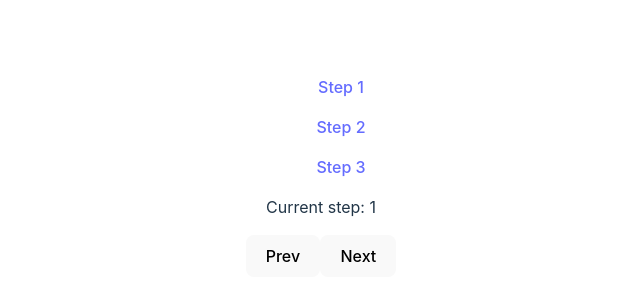
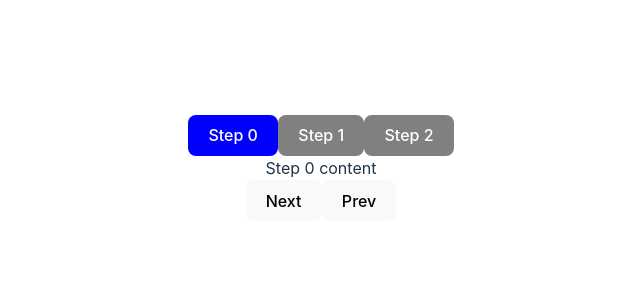
Before and after one commit to ritikrana4/headless-component, a React (Vite) app: page / in a window 1280 px wide. Shown: the part 232-532 px from the top of the page, without its empty margins (319-959 px from the left). Built offline with nearby package versions, Linux system fonts and the light colour scheme.

Commit message:
Stepper component added

```diff
--- a/src/App.tsx
+++ b/src/App.tsx
@@ -1,11 +1,14 @@
 import './App.css'
-import Stepper from './ui/stepper/component'
+import StepperComponent from './StepperComponent'
+import Stepper from './customstepper'
 
 function App() {
 
   return (
     <>
-      <Stepper/>
+      {/* <Stepper/> */}
+
+      <StepperComponent/>
     </>
   )
 }
--- /dev/null
+++ b/src/StepperComponent.jsx
@@ -0,0 +1,36 @@
+
+import {Stepper} from "./ui/stepper/component/Stepper";
+import {Step} from "./ui/stepper/component/Step";
+import { useState } from "react";
+
+
+const StepperComponent = ({}) => {
+  const [activeStep,setActiveStep] = useState(0);
+
+  const nextStep = () => {
+    if(activeStep<2){
+      setActiveStep(prev => prev + 1);
+    }
+  };
+
+  const prevStep = () => {
+    if(activeStep>0){
+      setActiveStep(prev => prev - 1);
+    }
+  };
+
+
+  return (
+    <>
+      <Stepper currentStep={activeStep} onStepClick={setActiveStep}  >
+        <Step  label="Step 0"> Step 0 content</Step>
+        <Step label="Step 1"> Step 1 content</Step>
+        <Step label="Step 2">Step 2 content</Step>
+      </Stepper>
+    <button onClick={nextStep}>Next</button>
+    <button onClick={prevStep}>Prev</button>
+    </>
+  );
+};
+
+export default StepperComponent;
--- /dev/null
+++ b/src/customstepper.jsx
@@ -0,0 +1,39 @@
+import React from "react";
+import { useStepper } from "./ui/stepper/base/useStepper";
+
+ const Stepper = () => {
+    const steps = React.useMemo(
+        () => [
+          { label: 'Step 1' },
+          { label: 'Step 2' },
+          { label: 'Step 3' },
+        ],
+        []
+    );
+
+    const { nextStep, prevStep, currentStep, stepperState, stepsProps } = useStepper({steps});
+    console.log(stepperState,stepsProps[0],"stepper")
+    return (
+        <div>
+            <nav>
+            {steps.map((step,index) => (
+
+                <ol key={index} style={{
+                    fontWeight: currentStep === index ? 'bold' : 'unset',
+                  }}
+                  onClick={()=>stepsProps[index].onClick()}
+                  >
+                     <a >{steps[index].label}</a>
+                </ol>
+            ))}
+            </nav>
+            <p>Current step: {currentStep + 1}</p>
+
+            <button onClick={prevStep} >Prev</button>
+            <button onClick={nextStep} >Next</button>
+
+        </div>
+    )
+}
+
+export default Stepper
--- a/src/ui/stepper/base/useStepper.js
+++ b/src/ui/stepper/base/useStepper.js
@@ -1,10 +1,15 @@
 import React, { useRef } from 'react' ;
 
-export const useStepper = ({steps,currentStep}) => {
+export const useStepper = ({steps, currentStep, orientation="horizontal"}) => {
     const [_currentStep, setCurrentStep] = React.useState(currentStep ?? 0);
     const previousStepExist = useRef(false);
     const nextStepExist = useRef(false);
     const totalSteps = React.useRef(steps?.length);
+
+
+    React.useEffect(()=>{
+        setCurrentStep(currentStep)
+    },[currentStep])
 
     previousStepExist.current = _currentStep > 0;
     nextStepExist.current = _currentStep < steps.length - 1;
--- /dev/null
+++ b/src/ui/stepper/component/Step.jsx
@@ -0,0 +1,20 @@
+
+export const Step = ({label, disabled,active, style, as="button", ...rest},ref) => {
+    const Element = as;
+console.log(active,label,"active")
+    return(
+        <Element
+        // ref={ref}
+        style={{
+            color:"white",
+            pointerEvents : disabled ? 'none' : 'auto',
+            opacity : disabled ? 0.5 : 1,
+            backgroundColor : active ? 'blue' : "grey",
+            ...style
+        }}
+        {...rest}
+        >
+            {label}
+        </Element>
+    )
+}
--- /dev/null
+++ b/src/ui/stepper/component/Stepper.jsx
@@ -0,0 +1,55 @@
+import { useStepper } from "../base/useStepper";
+import React from 'react'
+const StepperContext = React.createContext(null);
+
+export const Stepper = React.forwardRef(({currentStep = 0, orientation = 'horizontal',as = "nav" , ...rest},ref) => {
+    console.log(currentStep,"current")
+    const {children , onStepClick} = rest;
+
+    const Element = as;
+
+    const allSteps = React.Children.toArray(children);
+
+    if(currentStep > allSteps.length - 1 || currentStep < 0){
+        throw Error("Current Step can not be small then zero or more than steps length")
+    }
+
+    console.log(allSteps,"all steps")
+    const stepperInitials = React.useMemo(()=>{
+        return {
+            currentStep,
+            orientation,
+            steps: allSteps.map(step => step.props)
+        }
+    },[currentStep])
+    console.log(stepperInitials,"stepperinitials")
+
+    let stepperInstance = useStepper({...stepperInitials});
+
+
+    console.log(stepperInstance,"stepperinitials")
+
+
+    const Steps = allSteps.reduce((acc,step,index)=>{
+        const isDisabled = step.props.disabled;
+        const isActive = index == currentStep
+        // acc.push(React.cloneElement(step,{disabled : isDisabled, active:isActive, ...stepperInstance?.stepsProps[index]}))
+        acc.push(React.cloneElement(step,{disabled: isDisabled , active: isActive, onClick : ()=>onStepClick(index)}))
+
+        return acc;
+    },[])
+
+    console.log(Steps,"steps")
+    const StepContent =allSteps[stepperInstance?.stepperState?.currentStep]?.props?.children
+    return(
+        <StepperContext.Provider value={stepperInstance} >
+            <Element >
+                {Steps}
+            </Element>
+            <div>
+                {StepContent}
+            </div>
+        </StepperContext.Provider>
+    )
+
+})
--- a/src/ui/stepper/component/index.jsx
+++ b/src/ui/stepper/component/index.jsx
@@ -1,39 +1,2 @@
-import React from "react";
-import { useStepper } from "../base/useStepper";
-
- const Stepper = () => {
-    const steps = React.useMemo(
-        () => [
-          { label: 'Step 1' },
-          { label: 'Step 2' },
-          { label: 'Step 3' },
-        ],
-        []
-    );
-
-    const { nextStep, prevStep, currentStep, stepperState, stepsProps } = useStepper({steps});
-    console.log(stepperState,stepsProps[0],"stepper")
-    return (
-        <div>
-            <nav>
-            {steps.map((step,index) => (
-
-                <ol key={index} style={{
-                    fontWeight: currentStep === index ? 'bold' : 'unset',
-                  }}
-                  onClick={()=>stepsProps[index].onClick()}
-                  >
-                     <a >{steps[index].label}</a>
-                </ol>
-            ))}
-            </nav>
-            <p>Current step: {currentStep + 1}</p>
-
-            <button onClick={prevStep} >Prev</button>
-            <button onClick={nextStep} >Next</button>
-
-        </div>
-    )
-}
-
-export default Stepper
+export * from './Stepper.jsx';
+export * from './Step.jsx';
```
